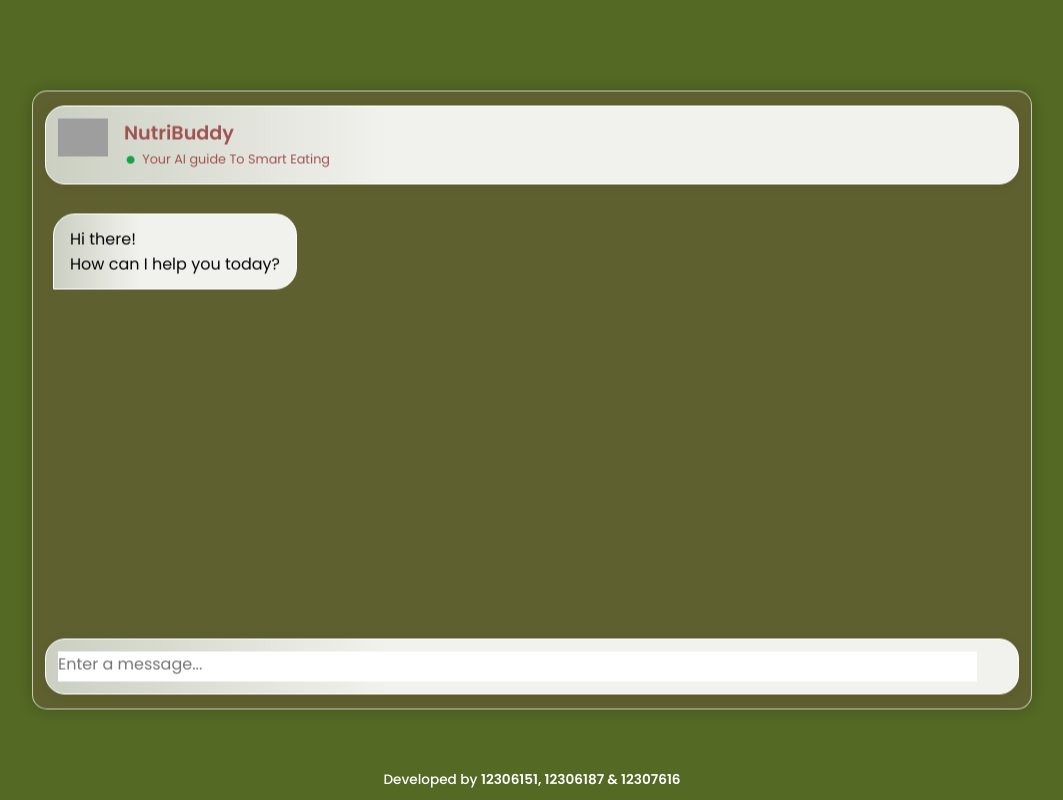
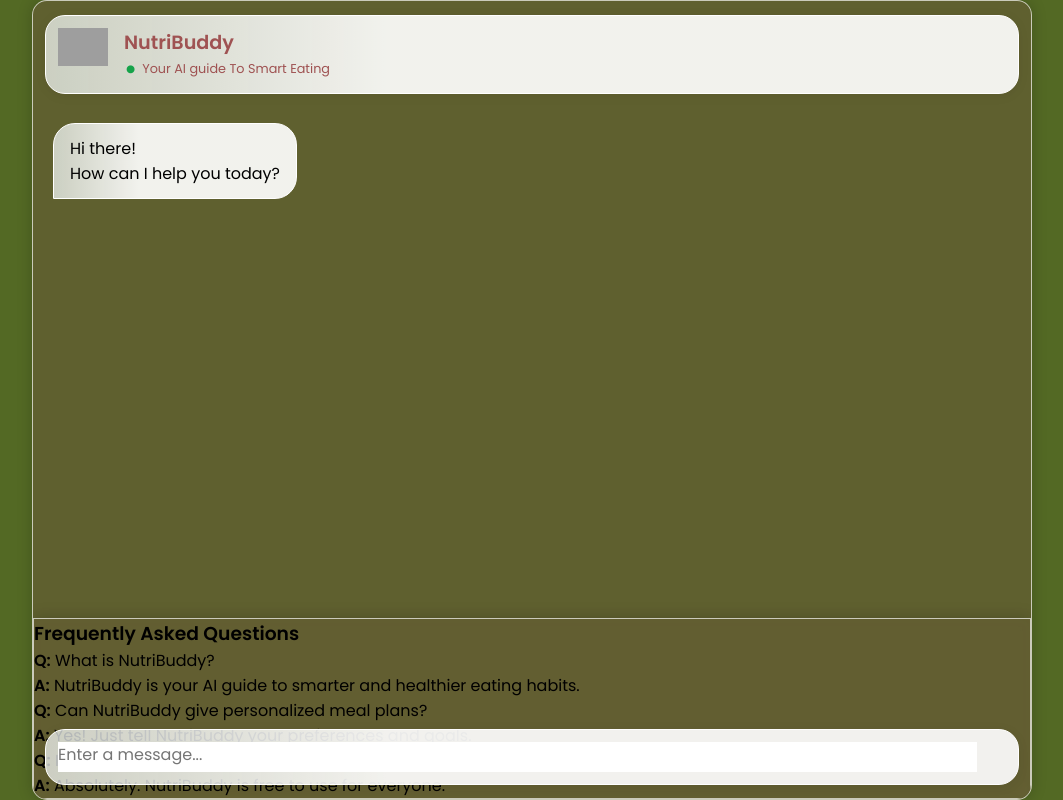
Before and after one commit to mr-nigam/NutriBuddy---AI-enabled-meal-planner-ChatBot, a Flask app: page / in a window 1280 px wide. Shown: the whole page, without its empty margins (108-1171 px from the left). Run offline with Flask 3, Linux system fonts and the light colour scheme; grey boxes are pictures that could not be loaded.

Commit message:
index.html

```diff
--- a/templates/index.html
+++ b/templates/index.html
@@ -41,6 +41,14 @@
             <p>Lorem ipsum dolor sit amet consectetur.</p>
           </li>-->
         </ul>
+        <div class="faq-section glass-bg">
+          <h3>Frequently Asked Questions</h3>
+          <ul class="faq-list">
+            <li><strong>Q:</strong> What is NutriBuddy?<br /><strong>A:</strong> NutriBuddy is your AI guide to smarter and healthier eating habits.</li>
+            <li><strong>Q:</strong> Can NutriBuddy give personalized meal plans?<br /><strong>A:</strong> Yes! Just tell NutriBuddy your preferences and goals.</li>
+            <li><strong>Q:</strong> Is this service free?<br /><strong>A:</strong> Absolutely. NutriBuddy is free to use for everyone.</li>
+          </ul>
+        </div>
         <div class="chat-input">
           <textarea
             name=""
```
